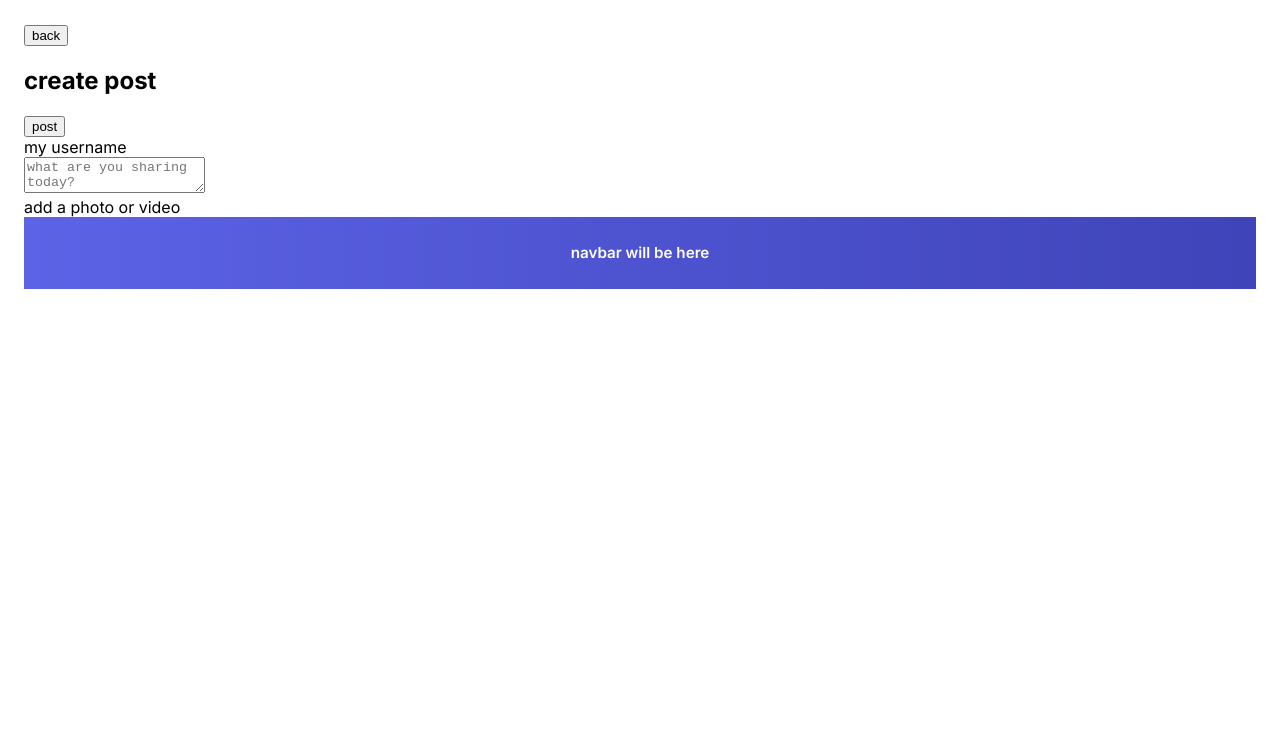
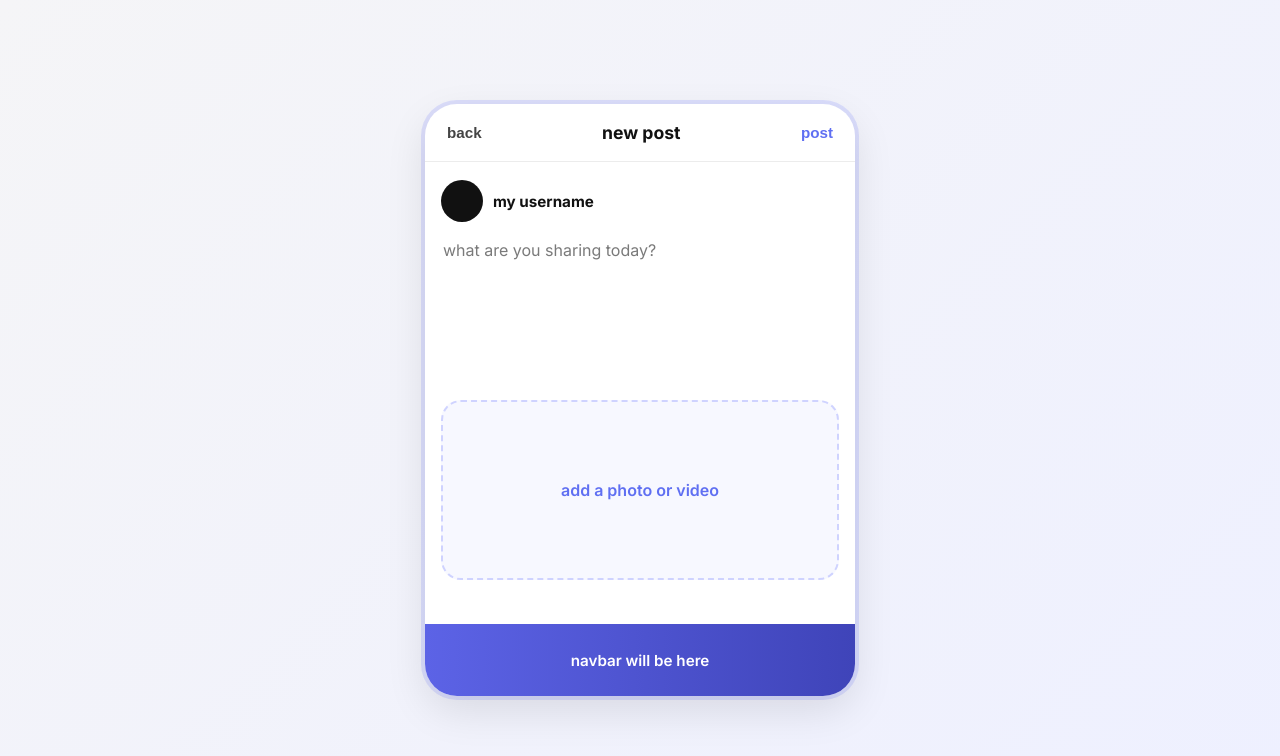
Before and after one commit to Descroll/descroll-frontend, a React (Vite) app: page /create-post in a window 1280 px wide. Shown: the top 756 px of the page. Built offline with nearby package versions, Linux system fonts and the light colour scheme.

Commit message:
styling for the create post page

```diff
--- a/src/pages/post/CreatePost.jsx
+++ b/src/pages/post/CreatePost.jsx
@@ -6,20 +6,20 @@ function CreatePost() {
                 <div className="create-post-header">
 
                     <button className="back-btn">back</button>
-                    <h2>create post</h2>
+                    <h2>new post</h2>
                     <button className="post-btn">post</button>
 
                 </div>
 
                 <div className="create-post-body">
                     <div className="user-row">
-
+                        {/*placeholder for the users photo*/}
                         <div className="mini-avatar"></div>
                         <span className="post-username">{username}</span>
 
                     </div>
 
-                </div>
+
                     <textarea className="post-textarea" placeholder="what are you sharing today?"></textarea>
 
                     <div className="upload-section">
@@ -37,6 +37,10 @@ function CreatePost() {
 
             </div>
 
+
+
+        </div>
+
     );
 }
 export default CreatePost;
--- a/src/pages/profile/Profile.jsx
+++ b/src/pages/profile/Profile.jsx
@@ -7,6 +7,7 @@ function Profile() {
                 <div className="profile-cover"></div>
 
                 <div className="profile-info">
+                    {/*placeholder for the users photo*/}
                     <div className="profile-avatar"></div>
 
                     <h2 className="profile-username">{username}</h2>
--- a/src/styles/post.css
+++ b/src/styles/post.css
@@ -1,46 +1,123 @@
 .create-post-page{
+    min-height: 100vh;
+    display: flex;
+    justify-content: center;
+    align-items: center;
+    background: linear-gradient(135deg, #f5f5f7, #eef0ff);
+    padding: 16px;
 
 }
 .create-post-card{
 
+    width: 100%;
+    max-width: 390px;
+    background: white;
+    border-radius: 32px;
+    overflow: hidden;
+    box-shadow:    0 15px 40px rgba(0, 0, 0, 0.1),
+    0 0 0 4px rgba(122, 130, 255, 0.2);
+    display: flex;
+    flex-direction: column;
+
 }
 .create-post-header{
 
+    display: flex;
+    justify-content: space-between;
+    align-items: center;
+    padding: 18px 16px;
+    border-bottom: 1px solid #ececec;
+
 }
 .create-post-header h2{
+    margin: 0;
+    font-size: 1.1rem;
+    font-weight: 700;
+    color: #111;
 
 }
 .back-btn, .post-btn{
 
+    background: none;
+    border: none;
+    font-size: 0.95rem;
+    font-weight: 600;
+    cursor: pointer;
+
 }
 .back-btn{
+    color: #444;
 
 }
 .post-btn{
 
+    color: #5f6ff2;
+
 }
 .create-post-body{
 
+    padding: 18px 16px 24px;
+
 }
 .user-row{
+    display: flex;
+    align-items: center;
+    gap: 10px;
+    margin-bottom: 16px;
 
 }
 .mini-avatar{
 
+    width: 42px;
+    height: 42px;
+    border-radius: 50%;
+    background: #111;
+
 }
 .post-username{
+
+    font-size: 0.95rem;
+    font-weight: 700;
+    color: #111;
 
 }
 .post-textarea{
 
+    width: 100%;
+    min-height: 140px;
+    border: none;
+    resize: none;
+    font-family: inherit;
+    font-size: 1rem;
+    color: #111;
+    background: transparent;
+    outline: none;
+    margin-bottom: 18px;
+
 }
 .post-textarea::placeholder{
+
+    color: #7a7a7a;
 
 }
 .upload-section{
 
+    margin-bottom: 20px;
+
 }
 .upload-box{
+
+    min-height: 180px;
+    border: 2px dashed #cfd3ff;
+    border-radius: 20px;
+    background: #f7f8ff;
+    display: flex;
+    align-items: center;
+    justify-content: center;
+    text-align: center;
+    padding: 20px;
+    color: #5f6ff2;
+    font-weight: 600;
 
 }
 .navbar-temp{
```
Lines whose indentation alone changed are shown as unchanged.
